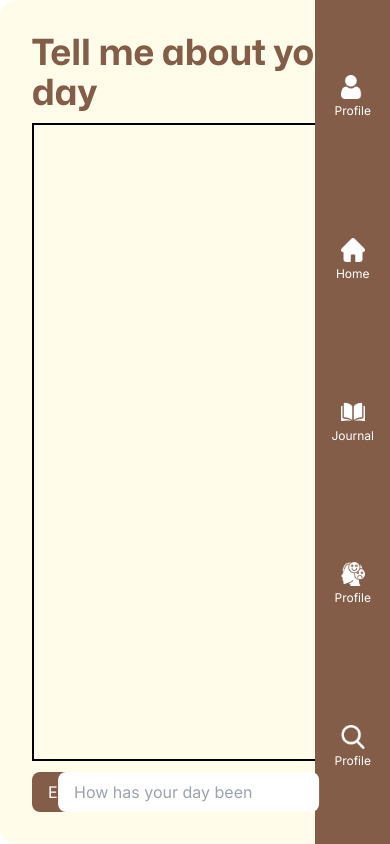
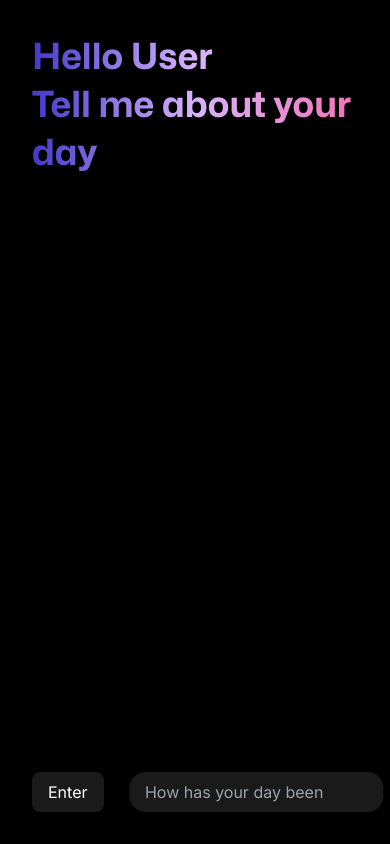
Before and after one commit to woaitsAryan/rekindle-frontend, a Next.js app: page / in a window 390 px wide. Built offline with nearby package versions, Linux system fonts and the light colour scheme.

Commit message:
feat; ui changes chatpage, responsivity

```diff
--- a/src/app/globals.css
+++ b/src/app/globals.css
@@ -16,3 +16,14 @@
   font-family: mona;
   src: url("/fonts/MonaSans-Regular.ttf");
 }
+@layer utilities {
+  /* Hide scrollbar for Chrome, Safari and Opera */
+  .no-scrollbar::-webkit-scrollbar {
+      display: none;
+  }
+ /* Hide scrollbar for IE, Edge and Firefox */
+  .no-scrollbar {
+      -ms-overflow-style: none;  /* IE and Edge */
+      scrollbar-width: none;  /* Firefox */
+}
+}
--- a/src/app/page.tsx
+++ b/src/app/page.tsx
@@ -9,6 +9,8 @@ import { useState,useEffect, useRef } from "react";
   const sectionRef=useRef<HTMLDivElement>(null)
 
   const handleUserTextSubmission=async(e:any)=>{
+    if(currentUserInput==="")
+    return;
     setMessages([...messages,currentUserInput])
     AddMessageNode(currentUserInput)
     //await request then add message
@@ -19,24 +21,25 @@ import { useState,useEffect, useRef } from "react";
   const AddMessageNode=(text:string)=>{
     const toAddText=document.createElement('div')
     toAddText.innerHTML=text;
-    toAddText.setAttribute('style','padding:1rem; background-color:#845d48; border-top-left-radius:1rem; border-top-right-radius:1rem; margin-left:10px; border-botton-right-radius:1rem;')
+    toAddText.setAttribute('style','padding:1rem; background-color:rgba(255,255,255,.1); border-radius:1rem; margin-left:10px;  color:white;')
     sectionRef.current?.appendChild(toAddText)
   }
+
   return (
-    <div className="w-full h-screen bg-bg_primary rounded-2xl p-8 relative flex flex-col  gap-[.7rem]">
-      <Navbar />
-      <div className="heading font-mona_bold text-4xl text-primary_text">
+    <div className="w-full h-screen bg-bg_primary  p-8 relative flex flex-col  gap-[1.5rem]">
+      <div className="heading font-mona_bold tab:text-7xl bg-gradient-to-r from-indigo-700 via-purple-300 to-pink-400 bg-clip-text text-transparent mobile:text-4xl mobile:leading-[3rem]">
+        Hello User <br/>
         Tell me about your day
       </div>
-      <div className="h-[85vh] w-[95%] border-[2px] border-black overflow-scroll flex flex-col justify-start items-start gap-[2rem]" ref={sectionRef}>
+      <div className="h-[85vh] w-[95%] border-[2px] border-black overflow-scroll flex flex-col justify-start items-start gap-[2rem] overflow-x-hidden no-scrollbar " ref={sectionRef}>
       {
 
       }
       </div>
-      <div className="flex flex-col-reverse justify-center w-full gap-[2rem] relative" >
+      <div className="flex justify-start w-full relative" >
 
-        <button type="submit" className="rounded-[.5rem] text-white px-4 py-2 bg-primary_text w-fit top-0 absolute" onClick={handleUserTextSubmission}>Enter</button>
-        <input type="text" className=" px-[1rem] py-[0.5rem]  rounded-lg translate-x-[10%] w-[80%] focus:border-primary_text" placeholder="How has your day been" onChange={(e)=>{
+        <button type="submit" className="rounded-[.5rem] text-white px-4 py-2 bg-[rgba(255,255,255,.1)] w-fit " onClick={handleUserTextSubmission}>Enter</button>
+        <input type="text" className=" text-white px-[1rem] py-[0.5rem] bg-[rgba(255,255,255,.1)] rounded-2xl translate-x-[10%] w-[80%] focus:border-primary_text" placeholder="How has your day been" onChange={(e)=>{
         setCurrentUserInput(e.target.value.toString())
         }} value={currentUserInput}/>
       </div>
--- a/tailwind.config.ts
+++ b/tailwind.config.ts
@@ -14,7 +14,7 @@ const config: Config = {
           "conic-gradient(from 180deg at 50% 50%, var(--tw-gradient-stops))",
       },
       colors: {
-        bg_primary: "#fffde9",
+        bg_primary: "#000000",
         bg_secondary: "#fedbc3",
         primary_text: "#845d48",
       },
@@ -23,6 +23,11 @@ const config: Config = {
         mona_medium: "mona_medium",
         mona_regular: "mona",
       },
+      screens:{
+        'mobile':'320px',
+        'tab':'768px',
+        'laptop':'1024px',
+      }
     },
   },
   plugins: [],
```
